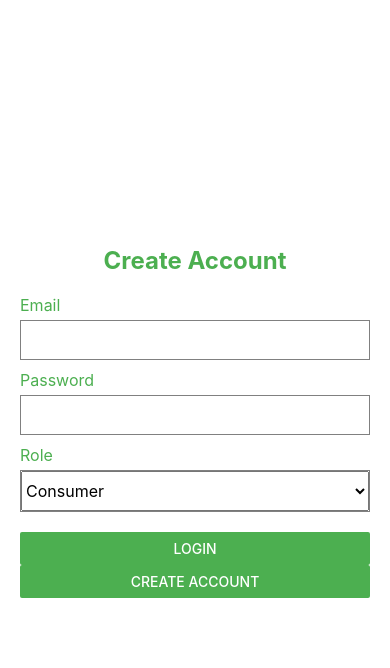
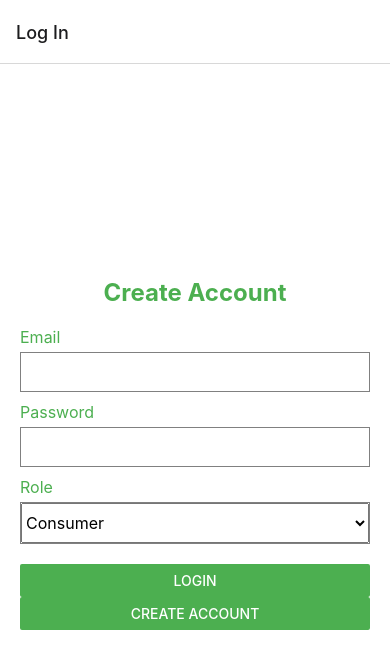
Before and after one commit to Este-flan13/hackprinceton-2023, a React Native app in the folder FoodSource/: screen / in a window 390 px wide. Shown: the top 668 px of the page. Built offline with nearby package versions, Linux system fonts and the light colour scheme.

Commit message:
Add home page and navigation

```diff
--- a/FoodSource/App.js
+++ b/FoodSource/App.js
@@ -1,22 +1,20 @@
 import React from "react";
-import { View, StyleSheet } from "react-native";
+import { NavigationContainer } from "@react-navigation/native";
+import { createStackNavigator } from "@react-navigation/stack";
 import Login from "./app/screens/Login";
+import LandingPage from "./app/screens/LandingPage";
+
+const Stack = createStackNavigator();
 
 const App = () => {
   return (
-    <View style={styles.container}>
-      <Login />
-    </View>
+    <NavigationContainer>
+      <Stack.Navigator initialRouteName="Login">
+        <Stack.Screen name="Log In" component={Login} />
+        <Stack.Screen name="Home" component={LandingPage} />
+      </Stack.Navigator>
+    </NavigationContainer>
   );
 };
 
-const styles = StyleSheet.create({
-  container: {
-    flex: 1,
-    justifyContent: "center",
-    backgroundColor: "#fff",
-  },
-  // You can add other styles if needed
-});
-
 export default App;
--- a/FoodSource/app/screens/Login.js
+++ b/FoodSource/app/screens/Login.js
@@ -14,20 +14,23 @@ import {
   signInWithEmailAndPassword,
 } from "firebase/auth";
 
-const Login = () => {
+const Login = ({ navigation }) => {
   const [email, setEmail] = useState("");
   const [password, setPassword] = useState("");
   const [role, setRole] = useState("");
   const [loading, setLoading] = useState("");
   const auth = FIREBASE_AUTH;
 
-  const { control, handleSubmit, errors } = useForm();
+  const { control } = useForm();
 
   const signIn = async () => {
     setLoading(true);
     try {
       const response = await signInWithEmailAndPassword(auth, email, password);
       console.log(response);
+      if (response) {
+        navigation.navigate("Home"); // Navigate on successful sign in
+      }
     } catch (error) {
       console.log(error);
       alert("Sign in failed: " + error.message);
@@ -47,11 +50,14 @@ const Login = () => {
       );
       console.log(response);
       const userId = response.user.uid;
-      firestore().collection("users").doc(userId).set({
-        email: email,
-        userType: role,
-      });
+      // firestore().collection("users").doc(userId).set({
+      //   email: email,
+      //   userType: role,
+      // });
       console.log("User registered with Firestore");
+      if (response) {
+        navigation.navigate("Home"); // Navigate on successful sign in
+      }
     } catch (error) {
       console.log(error);
       alert("Sign up failed: " + error.message);
--- a/FoodSource/package.json
+++ b/FoodSource/package.json
@@ -11,8 +11,11 @@
   "dependencies": {
     "@expo/webpack-config": "^19.0.0",
     "@react-native-picker/picker": "^2.5.1",
+    "@react-navigation/native": "^6.1.9",
+    "@react-navigation/stack": "^6.3.20",
     "@types/react": "~18.2.14",
     "expo": "~49.0.15",
+    "expo-dev-client": "~2.4.12",
     "expo-status-bar": "~1.6.0",
     "firebase": "^10.6.0",
     "react": "18.2.0",
@@ -20,8 +23,7 @@
     "react-hook-form": "^7.48.2",
     "react-native": "0.72.6",
     "react-native-web": "~0.19.6",
-    "typescript": "^5.1.3",
-    "expo-dev-client": "~2.4.12"
+    "typescript": "^5.1.3"
   },
   "devDependencies": {
     "@babel/core": "^7.20.0"
```
Also changed, not shown: 1 other file (tests, documents, lock files or other folders).
